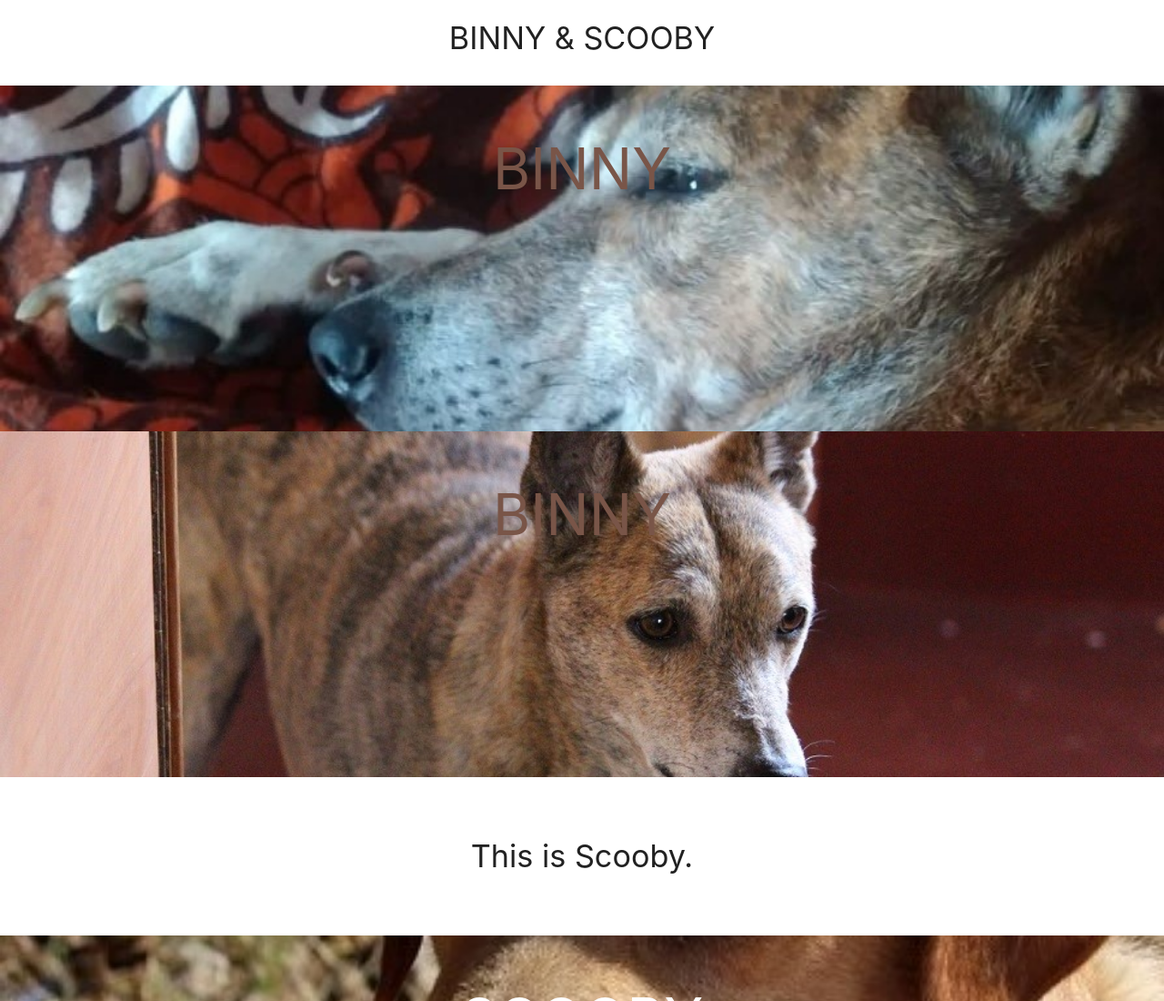
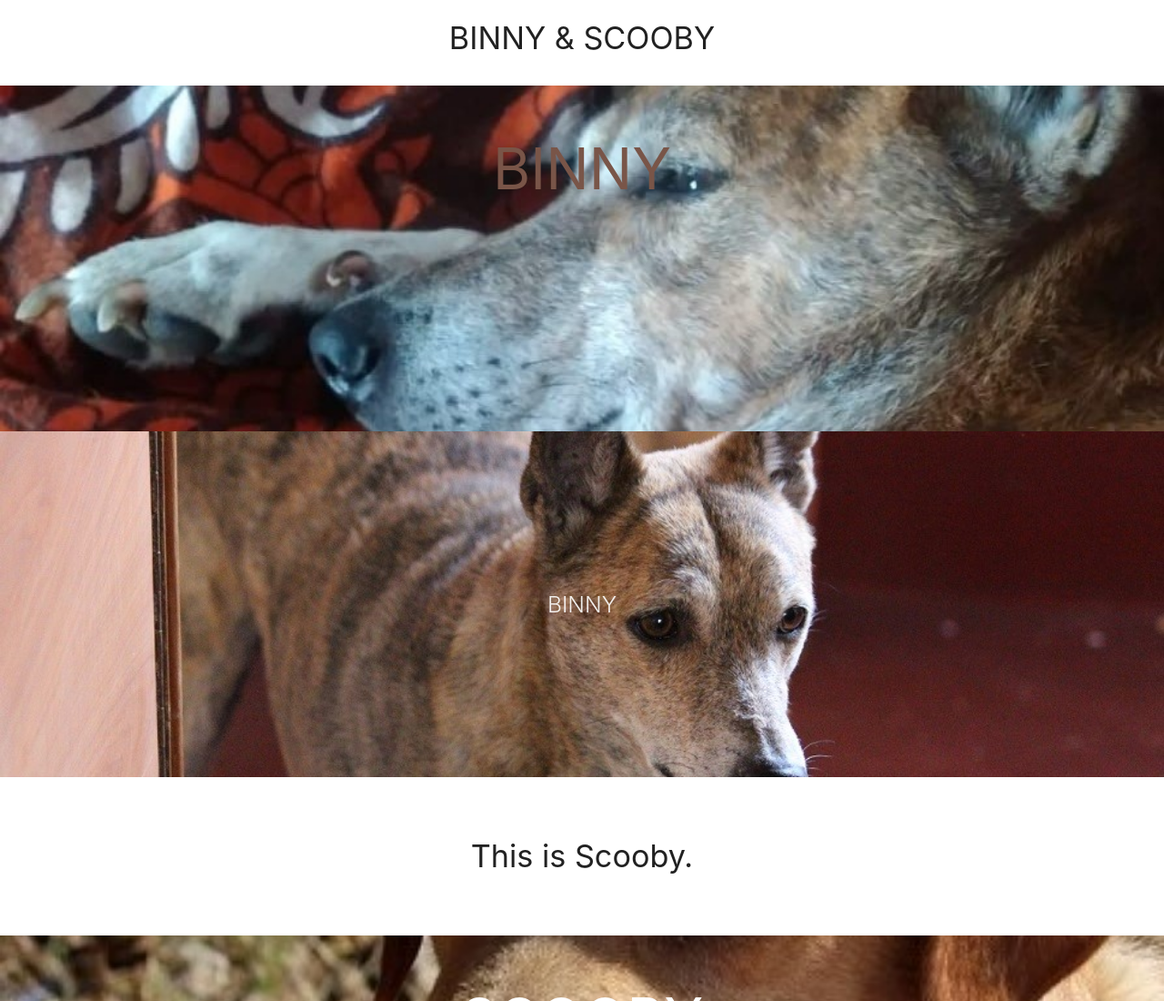
Before and after one commit to PratikShandilya/pratikshandilya.github.io, a plain HTML site: page index.html in a window 1280 px wide. Shown: the top 1100 px of the page at 91% size. Drawn offline with nearby package versions, Linux system fonts and the light colour scheme.

Commit message:
trying fix

```diff
--- a/index.html
+++ b/index.html
@@ -35,12 +35,11 @@
   </div>
 
 
-    <div id="index-banner" class="parallax-container">
+ <div class="parallax-container valign-wrapper">
     <div class="section no-pad-bot">
       <div class="container">
-        <br><br>
-        <h1 class="header center brown-text text-lighten-0">BINNY</h1>
         <div class="row center">
+          <h5 class="header col s12 light">BINNY</h5>
         </div>
       </div>
     </div>
```
